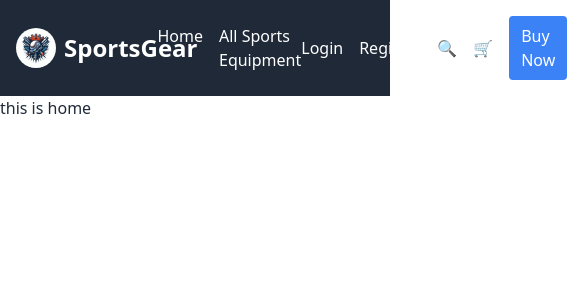
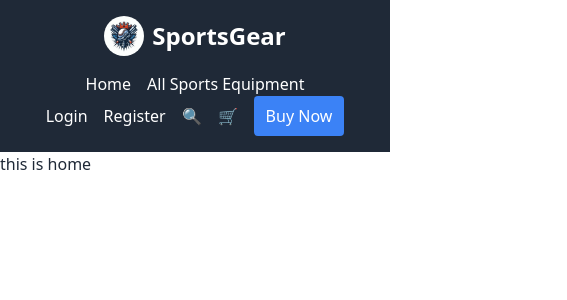
Before and after one commit to nbappi13/SportsGear, a React (Vite) app: page / in a window 390 px wide. Shown: the top 300 px of the page, 567 px wide, since content can reach past the window. Built offline with nearby package versions, Linux system fonts and the light colour scheme; no server answers.

Commit message:
applied responsiveness for all devices

```diff
--- a/src/components/Navbar.jsx
+++ b/src/components/Navbar.jsx
@@ -1,3 +1,4 @@
+// src/components/Navbar.jsx
 
 import React, { useContext } from 'react';
 import { NavLink } from 'react-router-dom';
@@ -11,8 +12,8 @@ const Navbar = () => {
   return (
     <>
       <nav className="bg-gray-800 p-4">
-        <div className="container mx-auto flex justify-between items-center">
-          <div className="flex items-center text-white font-bold text-2xl">
+        <div className="container mx-auto flex flex-col sm:flex-row justify-between items-center">
+          <div className="flex items-center text-white font-bold text-2xl mb-4 sm:mb-0">
             <img src={spLogo} alt="SportsGear Logo" className="h-10 w-10 rounded-full mr-2" />
             SportsGear
           </div>
@@ -32,7 +33,7 @@ const Navbar = () => {
                       title={currentUser.displayName || currentUser.email}
                     />
                   )}
-                  <button onClick={logout} className="text-white">Log Out</button>
+                  <button onClick={logout} className="text-white ml-2">Log Out</button>
                 </div>
               </>
             ) : (
--- a/src/components/SubNavbar.jsx
+++ b/src/components/SubNavbar.jsx
@@ -1,3 +1,4 @@
+// src/components/SubNavbar.jsx
 
 import React, { useContext } from 'react';
 import { NavLink } from 'react-router-dom';
@@ -10,8 +11,8 @@ const SubNavbar = () => {
 
   return (
     <nav className="bg-gray-700 p-2 shadow-md">
-      <div className="container mx-auto flex justify-between items-center">
-        <div className="space-x-4">
+      <div className="container mx-auto flex flex-col sm:flex-row justify-between items-center">
+        <div className="flex space-x-4">
           <NavLink to="/add-equipment" activeClassName="text-yellow-500" className="text-white">Add Equipment</NavLink>
           <NavLink to="/my-equipment-list" activeClassName="text-yellow-500" className="text-white">My Equipment List</NavLink>
         </div>
```
